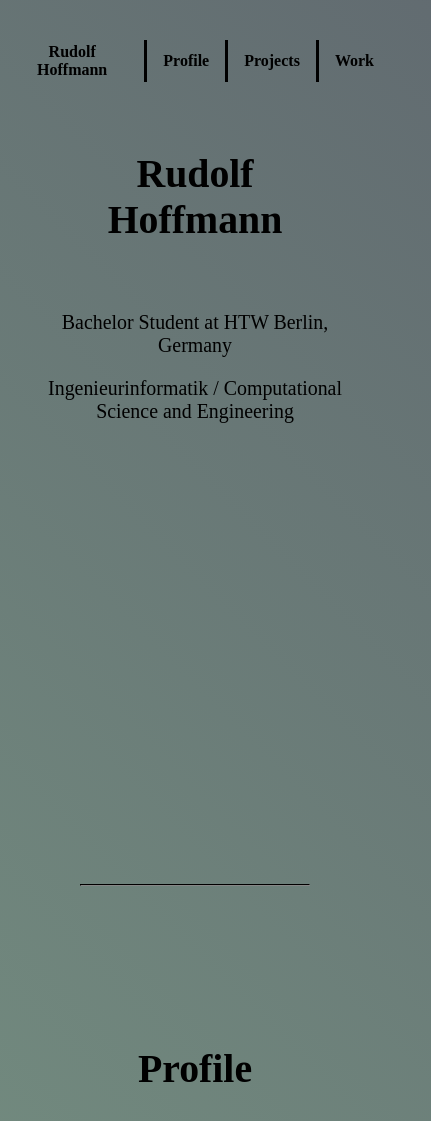
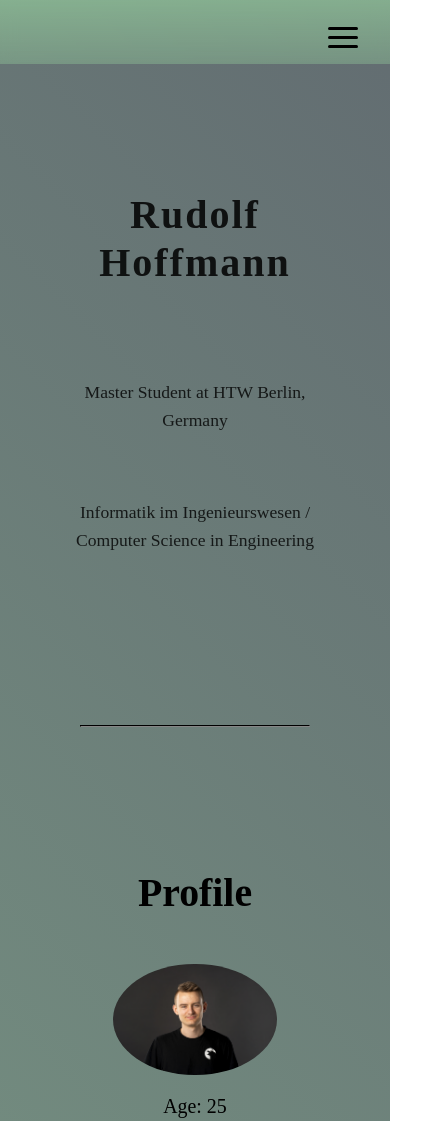
Before and after one commit to RudolfHK/portfolio, a plain HTML site: page index.html in a window 390 px wide. Shown: the top 1121 px of the page, 431 px wide, since content can reach past the window. Drawn offline with Linux system fonts and the light colour scheme.

Commit message:
updates about current situation and bug fixed

```diff
--- a/index.html
+++ b/index.html
@@ -11,6 +11,12 @@
 <body>
     <header>
         <div class="menu_links">
+            <input type="checkbox" id="menu-toggle" class="menu-toggle">
+            <label for="menu-toggle" class="hamburger">
+                <span></span>
+                <span></span>
+                <span></span>
+            </label>
             <nav>
                 <ul>
                     <li><a href="#me">Rudolf Hoffmann</a></li>
@@ -23,32 +29,31 @@
     </header>
     <article class="Rudolf_Hoffmann" id="me">
         <h2>Rudolf Hoffmann</h2>
-        <p>Bachelor Student at HTW Berlin, Germany</p>
-        <p>Ingenieurinformatik / Computational Science and Engineering</p>
+        <p>Master Student at HTW Berlin, Germany</p>
+        <p>Informatik im Ingenieurswesen / Computer Science in Engineering</p>
     </article>
     <hr>
     <article class="Short_Bio" id="bio">
         <h2>Profile</h2>
         <img src="images/profile_pic.png" alt="Profile Image" class="profile-image">
         <ul>
-            <li>Age: 24</li>
+            <li>Age: 25</li>
             <li>Nationality: German</li>
             <li>Enrolled University: HTW Berlin, Germany</li>
-            <li>Bachelor: "Ingenieurinformatik / Computational Science and Engineering"</li>
+            <li>Master: "Informatik im Ingenieurswesen / Computer Science in Engineering"</li>
             <li>Languages: German, English</li>
-            <li>Currently: Exchange Student SIT Tokyo, Japan</li>
+            <li>Currently: Master Student at HTW Berlin, Germany</li>
         </ul>
         <div class="wrap-collabsible"> <input id="collapsible" class="toggle" type="checkbox"><label for="collapsible"
                 class="lbl-toggle">More Info</label>
             <div class="collapsible-content">
                 <div class="content-inner">
-                    <p> Hey, I am Rudolf and currently i a am in Tokyo, Japan taking part in the Sandwhich Programm of
-                        the
-                        Shibaura Institute of Technology. I am studying Computational Science and Engineering at the HTW
-                        Berlin
-                        and I am in my 6th semester. I am interested in Software Development, Data Science and Machine
-                        Learning.
-                        I am looking forward to work on interesting projects and to meet new people.</p>
+                    <p> Hey, I am Rudolf and currently i am in my 1st year master student at HTW Berlin. I graduated with a bachelor's degree
+                        in Computational Science and Engineering from the HTW Berlin in 2025.
+                        I am interested in Software Development, Data Science and Machine
+                        Learning and I have experience with various programming languages and tools including Python, C#, JavaScript and more.
+                        During my studies, I have worked on several projects, both individually and in teams, which have helped me to develop my skills in problem-solving, teamwork, and communication.
+                        I look forward to work on interesting projects and to meet new people.</p>
                 </div>
             </div>
         </div>
--- a/stylesheets/general_styles.css
+++ b/stylesheets/general_styles.css
@@ -6,6 +6,7 @@ html {
     min-height: 50em;
     scroll-behavior: smooth;
     transition: opacity 0.3s ease-in-out, display 0.3s ease-in-out;
+    overflow-x: hidden;
 }
 * {
     box-sizing: inherit;
@@ -52,9 +53,11 @@ body {
     position: fixed;
     width: 100%;
     top: 0;
-    background-color: #51515163;
-    background-color: transparent;
+    background: linear-gradient(180deg, rgba(147, 201, 155, 0.7) 0%, rgba(147, 201, 155, 0.4) 100%);
+    backdrop-filter: blur(8px);
     transition: background-color 0.5s ease-in-out;
+    overflow-x: hidden;
+    z-index: 1000;
 }
 .menu_links a {
     color: rgb(0, 0, 0);
@@ -69,6 +72,8 @@ nav {
     margin: 0;
     padding-left: 0;
     padding-right: 0;
+    overflow-x: hidden;
+    max-width: 100%;
 }
 
 nav ul {
@@ -105,6 +110,43 @@ nav li a:hover {
 
 nav li:first-child {
     border-left: none
+}
+
+/* Hamburger Menu Styles */
+.menu-toggle {
+    display: none;
+}
+
+.hamburger {
+    display: none;
+    flex-direction: column;
+    cursor: pointer;
+    padding: 1em;
+    position: absolute;
+    top: 0.5em;
+    right: 1em;
+    z-index: 1001;
+}
+
+.hamburger span {
+    width: 30px;
+    height: 3px;
+    background-color: #000;
+    margin: 3px 0;
+    transition: all 0.3s ease-in-out;
+    border-radius: 2px;
+}
+
+.menu-toggle:checked + .hamburger span:nth-child(1) {
+    transform: rotate(45deg) translate(8px, 8px);
+}
+
+.menu-toggle:checked + .hamburger span:nth-child(2) {
+    opacity: 0;
+}
+
+.menu-toggle:checked + .hamburger span:nth-child(3) {
+    transform: rotate(-45deg) translate(8px, -8px);
 }
 
 /*ARTICLE Styles*/
@@ -158,6 +200,33 @@ article img {
 /*1 Rudolf Hoffmann*/
 .Rudolf_Hoffmann {
     text-align: center;
+    display: flex;
+    flex-direction: column;
+    justify-content: center;
+    align-items: center;
+    min-height: 85vh;
+    padding: 5vh 2em;
+    margin: 0 auto;
+    max-width: 1200px;
+}
+
+.Rudolf_Hoffmann h2 {
+    font-size: clamp(2.5rem, 5vw + 1rem, 5rem);
+    margin: 0 0 1.5em 0;
+    padding: 0;
+    font-weight: 700;
+    letter-spacing: 0.05em;
+    line-height: 1.2;
+    color: rgba(0, 0, 0, 0.85);
+}
+
+.Rudolf_Hoffmann p {
+    font-size: clamp(1.1rem, 2vw + 0.5rem, 1.8rem);
+    margin: 0.8em auto;
+    padding: 1em 2em;
+    max-width: 800px;
+    line-height: 1.6;
+    color: rgba(0, 0, 0, 0.8);
 }
 
 /*2 Short Bio*/
@@ -367,3 +436,94 @@ footer img{
     text-decoration: none;
     display: inline-block;
 }
+
+/*RESPONSIVE STYLES - Mobile and Tablet*/
+@media screen and (max-width: 768px) {
+    article {
+        padding-top: 8vh;
+    }
+
+    .Rudolf_Hoffmann {
+        padding-top: 12vh;
+    }
+
+    .hamburger {
+        display: flex;
+    }
+
+    nav {
+        padding-top: 3.5em;
+        padding-bottom: 0.5em;
+        max-height: 0;
+        overflow: hidden;
+        transition: max-height 0.3s ease-in-out;
+    }
+
+    .menu-toggle:checked ~ nav {
+        max-height: 500px;
+    }
+
+    nav ul {
+        flex-direction: column;
+        align-items: stretch;
+        padding: 0;
+    }
+
+    nav li {
+        padding: 0.5em 1em;
+        border-left: none;
+        border-bottom: 0.1em solid black;
+        min-width: 100%;
+    }
+
+    nav li:last-child {
+        border-bottom: none;
+    }
+
+    nav li:hover {
+        padding: 0.5em 1em;
+    }
+
+    nav li a {
+        font-size: 1.1em;
+    }
+
+    nav li a:hover {
+        scale: 1.1;
+    }
+}
+
+@media screen and (max-width: 480px) {
+    article {
+        padding-top: 8vh;
+    }
+
+    .Rudolf_Hoffmann {
+        padding-top: 12vh;
+    }
+
+    nav ul {
+        flex-direction: column;
+        align-items: stretch;
+        padding: 0;
+    }
+
+    nav li {
+        padding: 0.5em 1em;
+        border-left: none;
+        border-bottom: 0.1em solid black;
+        min-width: 100%;
+    }
+
+    nav li:last-child {
+        border-bottom: none;
+    }
+
+    nav li:hover {
+        padding: 0.5em 1em;
+    }
+
+    nav li a {
+        font-size: 1.1em;
+    }
+}
```
